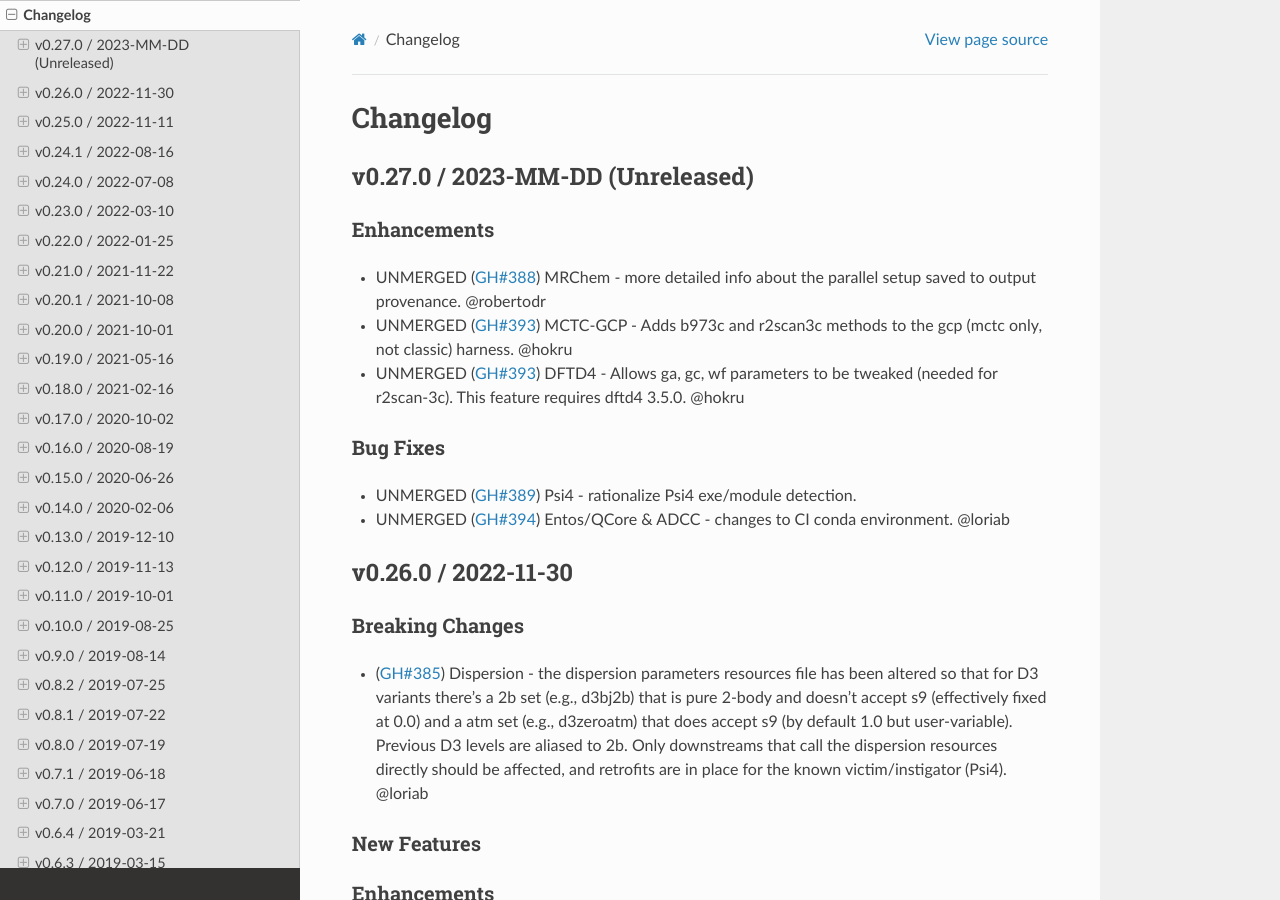
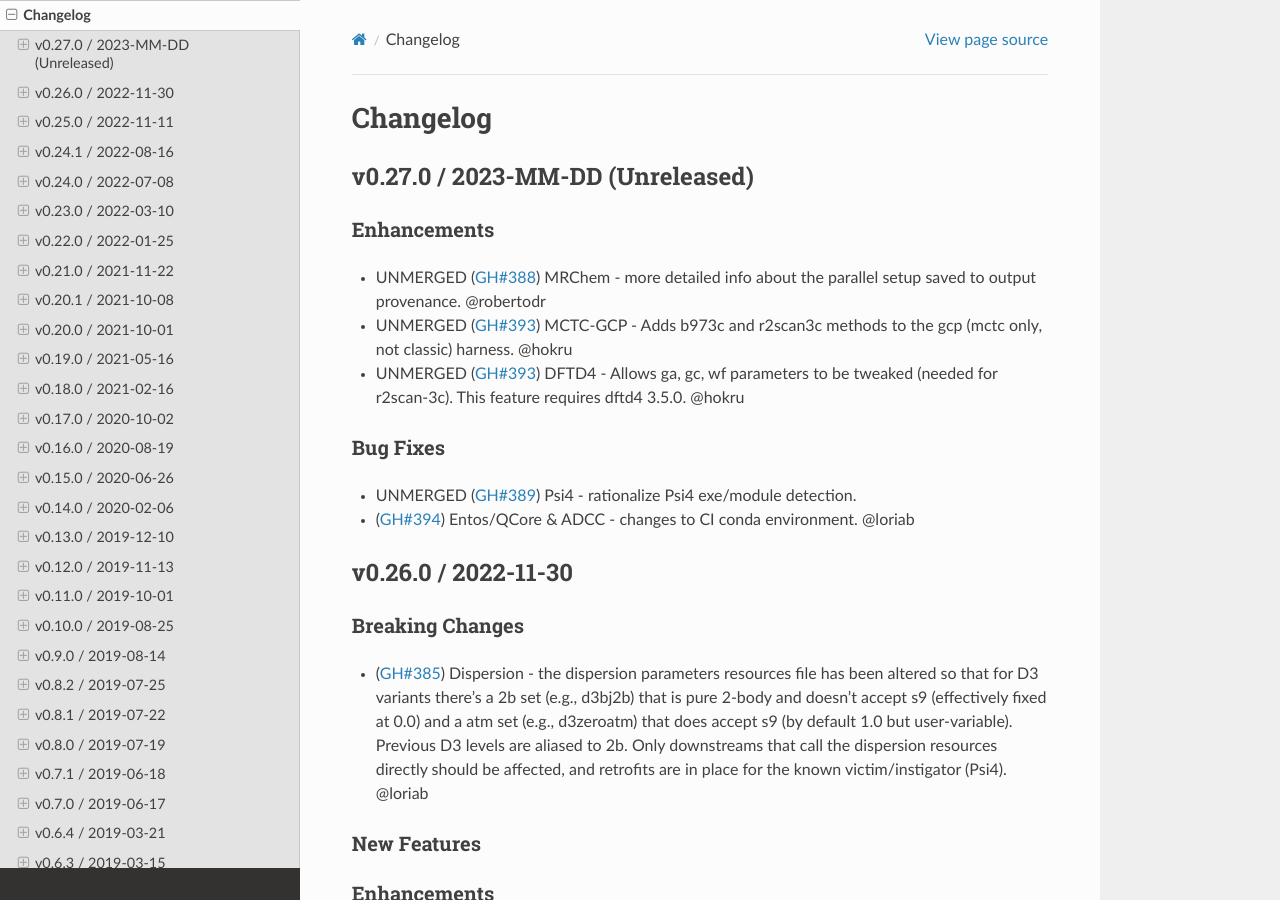
Before and after one commit to MolSSI/QCEngine, a Sphinx documentation site: the page built from docs/source/changelog.rst, in a window 1280 px wide and 900 px high. Built offline with Sphinx 7.4.7 and the Read the Docs theme 2.0.0, drawn with Linux system fonts in a browser that asks for light colours; the version number could not be read and is left out.

Commit message:
Update docs/source/changelog.rst

```diff
--- a/docs/source/changelog.rst
+++ b/docs/source/changelog.rst
@@ -35,7 +35,7 @@ Enhancements
 Bug Fixes
 +++++++++
 - UNMERGED (:pr:`389`) Psi4 - rationalize Psi4 exe/module detection.
-- UNMERGED (:pr:`394`) Entos/QCore & ADCC - changes to CI conda environment. @loriab
+- (:pr:`394`) Entos/QCore & ADCC - changes to CI conda environment. @loriab
 
 
 v0.26.0 / 2022-11-30
```
